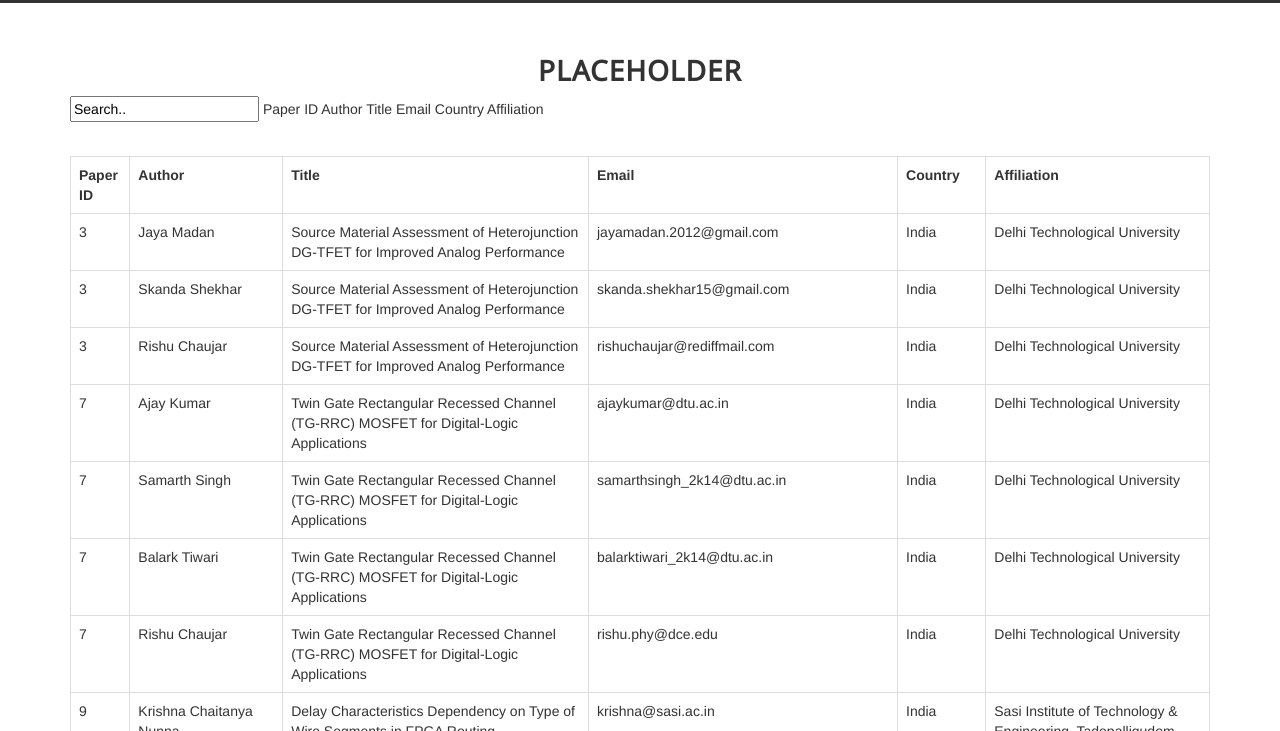
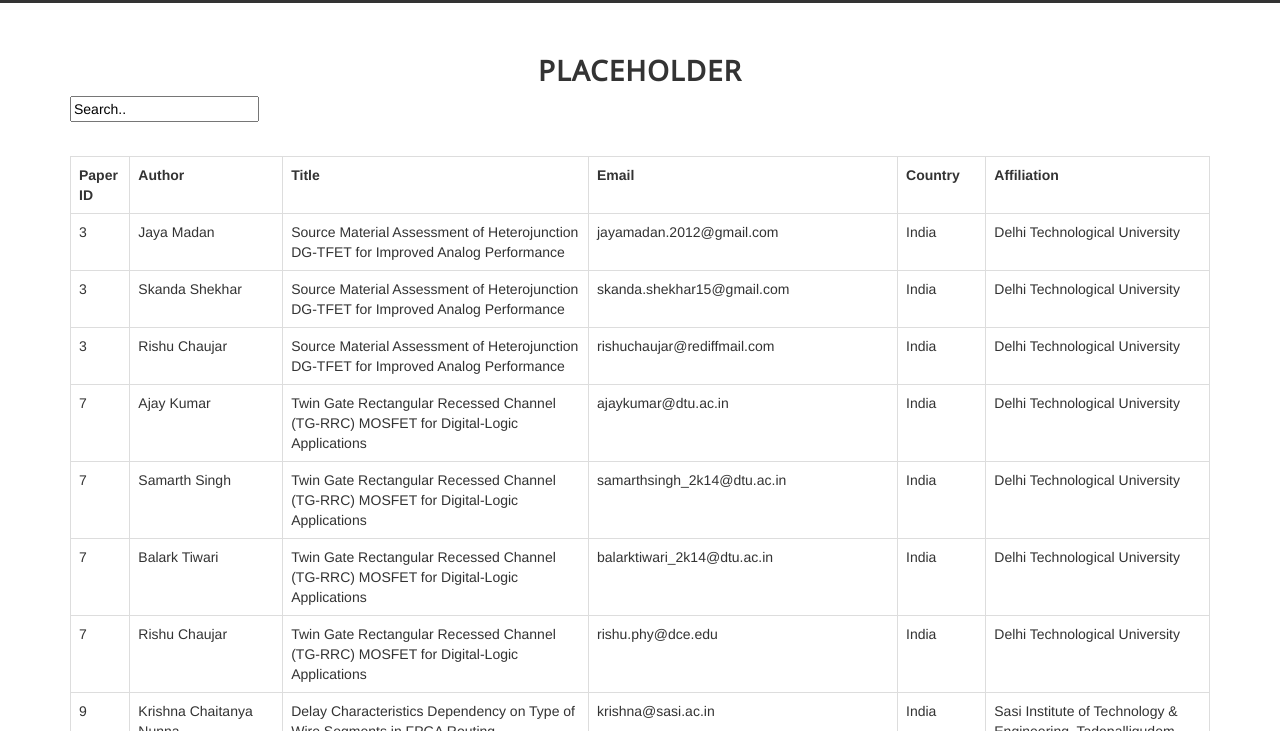
Before and after one commit to armudgal/ieee_conf, a plain HTML site: page index.html in a window 1280 px wide. Shown: the part 69-800 px from the top of the page. Drawn offline with Linux system fonts and the light colour scheme; some packages are replaced by stand-ins of ours; a web font is replaced by a local one.

Commit message:
Changes in index.html

```diff
--- a/index.html
+++ b/index.html
@@ -204,7 +204,6 @@
                   </tr>
                 </thead>
                 <tbody id="table_body">
-        Paper ID        Author      Title       Email       Country     Affiliation
 <tr>    <td>    3   </td><td>   Jaya Madan  </td><td>   Source Material Assessment of Heterojunction DG-TFET for Improved Analog Performance    </td><td>   jayamadan.2012@gmail.com    </td><td>   India   </td><td>   Delhi Technological University  </td>   </tr>
 <tr>    <td>    3   </td><td>   Skanda Shekhar  </td><td>   Source Material Assessment of Heterojunction DG-TFET for Improved Analog Performance    </td><td>   skanda.shekhar15@gmail.com  </td><td>   India   </td><td>   Delhi Technological University  </td>   </tr>
 <tr>    <td>    3   </td><td>   Rishu Chaujar   </td><td>   Source Material Assessment of Heterojunction DG-TFET for Improved Analog Performance    </td><td>   rishuchaujar@rediffmail.com </td><td>   India   </td><td>   Delhi Technological University  </td>   </tr>
```
